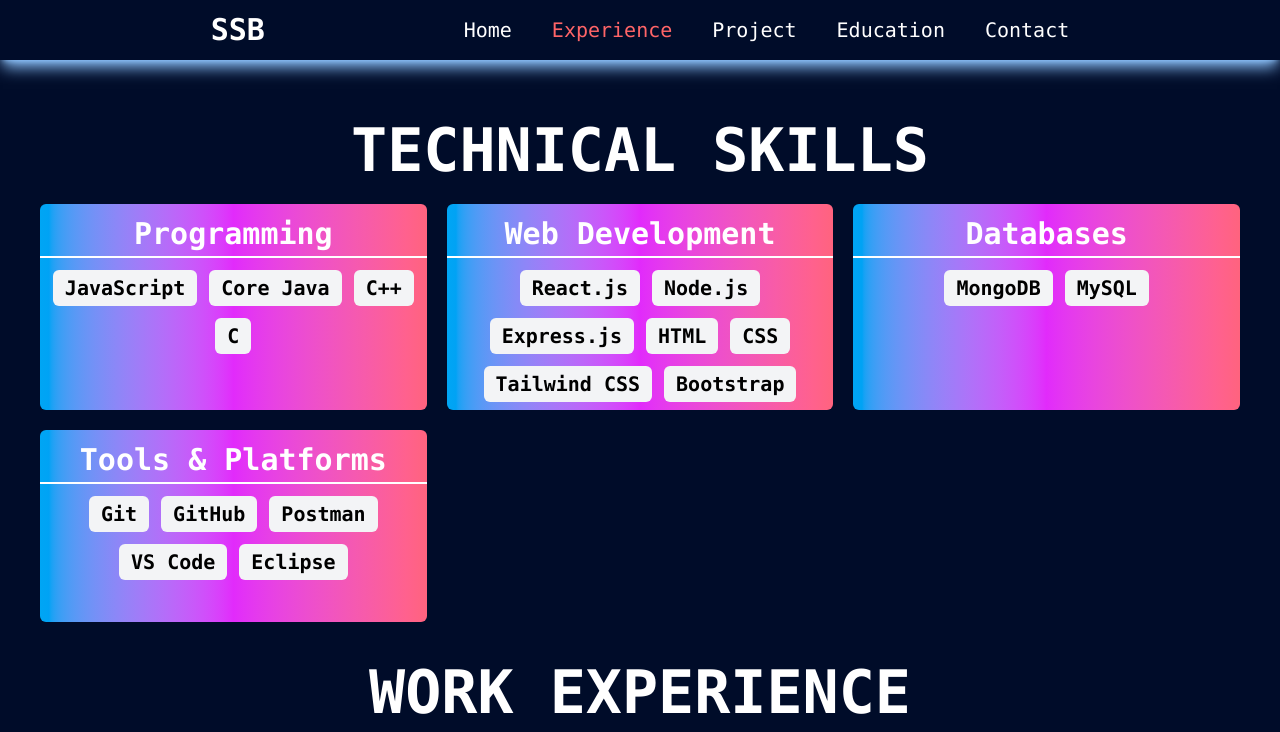
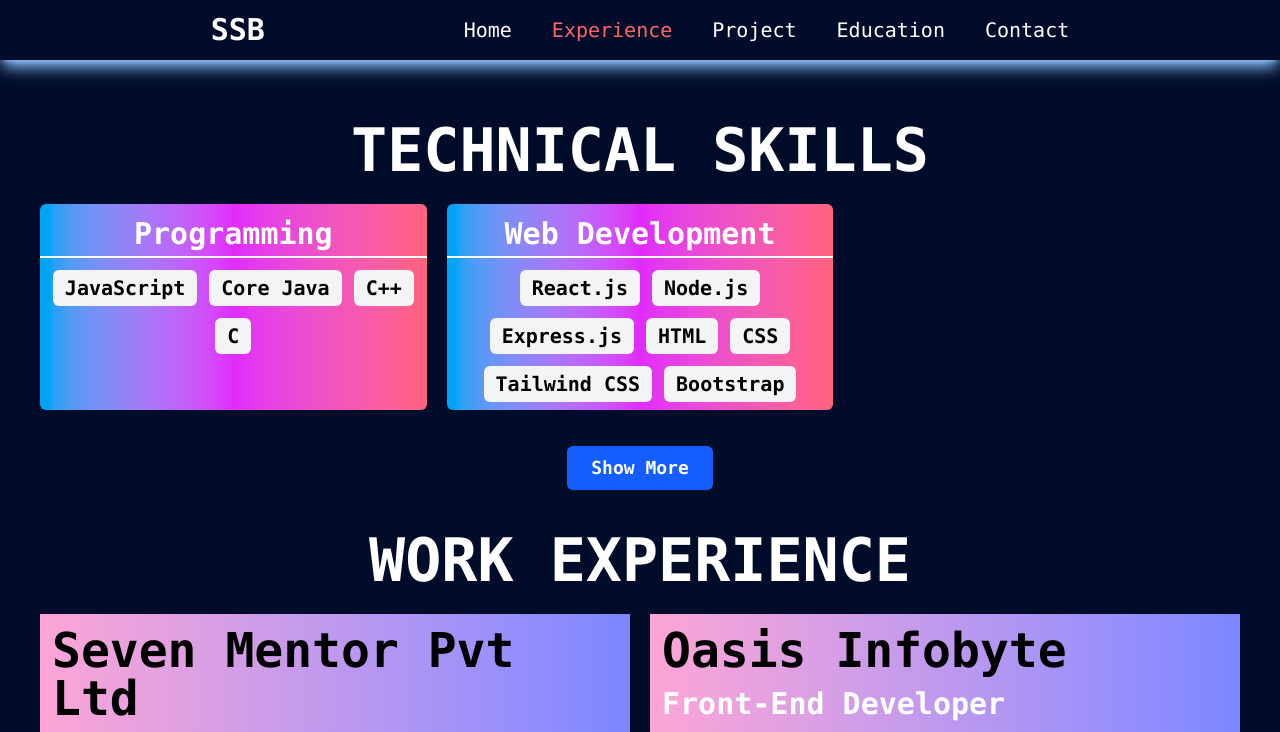
Before and after one commit to dev-SSB/SSB-Portfolio, a React (Vite) app: page /#/experience in a window 1280 px wide. Shown: the top 732 px of the page. Built offline with nearby package versions, Linux system fonts and the light colour scheme.

Commit message:
Update Skills.jsx

```diff
--- a/src/components/03-Skills-Exper-Section/Skills.jsx
+++ b/src/components/03-Skills-Exper-Section/Skills.jsx
@@ -1,6 +1,8 @@
-import React from 'react'
+import React, { useState } from 'react'
 
 const Skills = () => {
+
+  const [showAll, setShowAll] = useState(false);
 
   const skillsData = [
     {header:"Programming",val:["JavaScript", "Core Java", "C++", "C"]},
@@ -9,13 +11,16 @@ const Skills = () => {
     {header:"Tools & Platforms",val:["Git","GitHub","Postman","VS Code","Eclipse"]}
   ];
 
+  const visibleSkills = showAll ? skillsData : skillsData.slice(0, 2);
+
+
   return (
     <section className='flex flex-col gap-5 sm:gap-8 lg:gap-6'>
       <h1 className='text-center text-3xl sm:text-6xl font-semibold'>TECHNICAL SKILLS</h1>
 
       <div className='grid grid-cols-1 sm:grid-cols-2 lg:grid-cols-3 gap-5'>
       {
-        skillsData.map(obj=>
+        visibleSkills.map(obj=>
 
         <div className='flex flex-col w-full py-2 bg-gradient-to-r from-sky-500 via-fuchsia-500 to-rose-400 rounded-md min-h-52 sm:min-h-56 lg:min-h-48 transition delay-150 duration-300 ease-in-out hover:-translate-y-2'>
             <h3 className='p-1 text-center font-semibold text-2xl sm:text-3xl border-b-2'>{obj.header}</h3>
@@ -31,6 +36,16 @@ const Skills = () => {
       }
       </div>
 
+        {/* Show More / Show Less Button */}
+        <div className="flex justify-center mt-3">
+          <button
+            className="bg-blue-600 text-white px-6 py-2 rounded-md text-lg font-semibold hover:bg-blue-800 transition duration-300"
+            onClick={() => setShowAll(!showAll)}
+          >
+            {showAll ? "Show Less" : "Show More"}
+          </button>
+        </div>
+
     </section>
   )
 }
```
